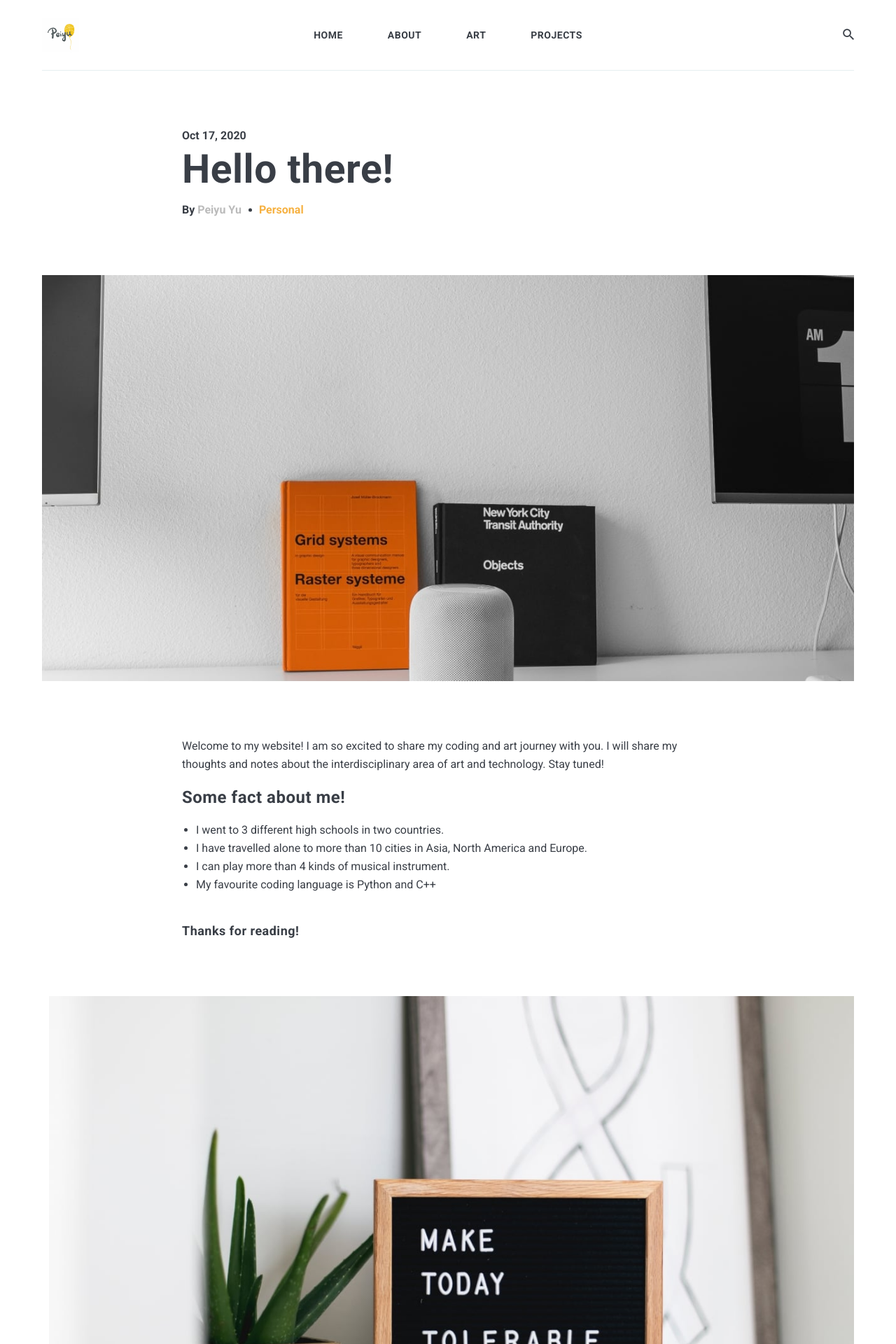
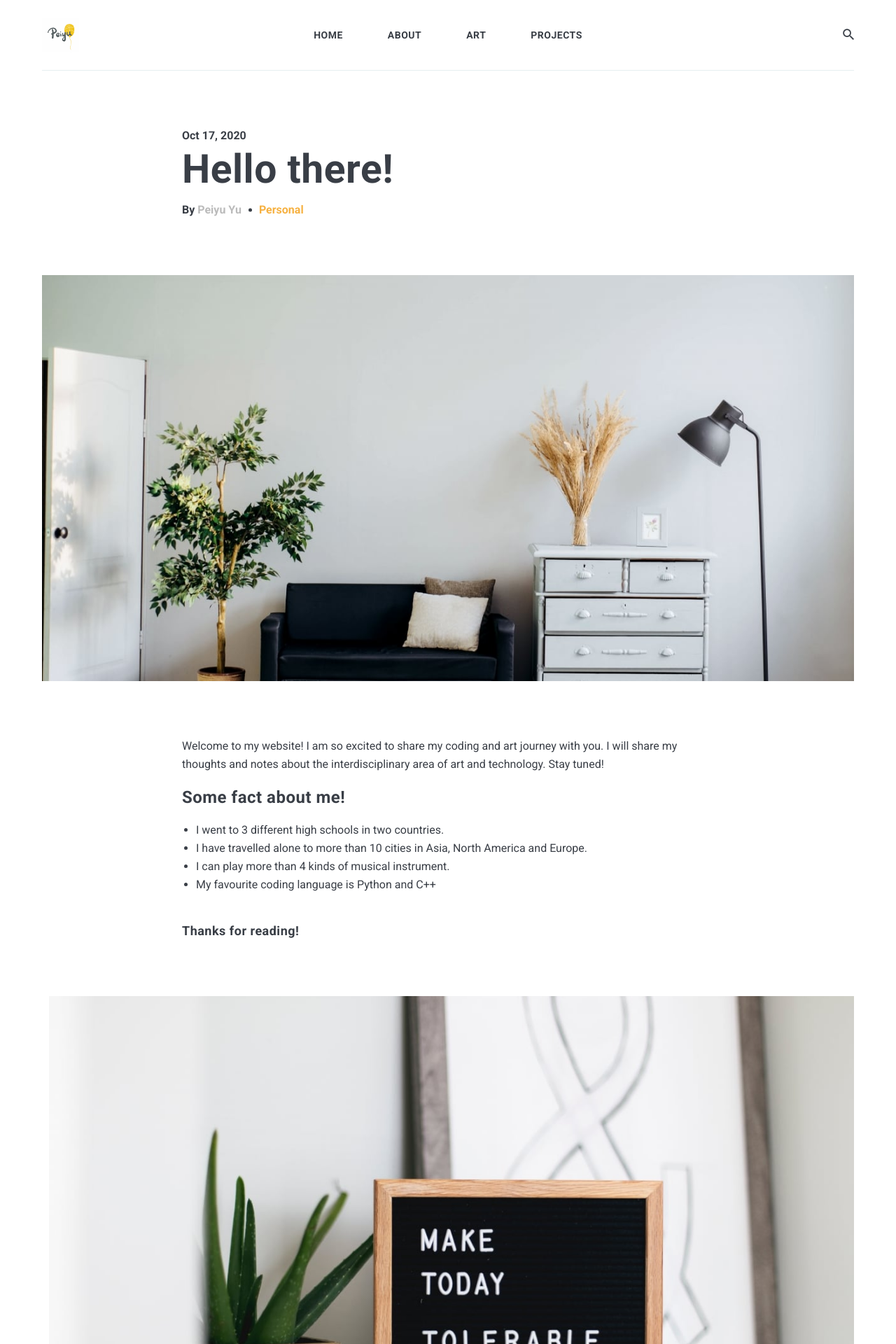
Before and after one commit to PYyu6/PYyu6.github.io, a Jekyll site: the page built from _posts/2020-10-17-hello-there.markdown, in a window 1280 px wide. Shown: the top 1920 px of the page at 70% size. Built offline with Jekyll 4.4.1, drawn with Linux system fonts in a browser that asks for light colours; nearby versions of some CDN libraries.

Commit message:
small fix

```diff
--- a/_posts/2020-10-17-hello-there.markdown
+++ b/_posts/2020-10-17-hello-there.markdown
@@ -2,7 +2,7 @@
 layout: post
 title:  "Hello there!"
 date:   2020-10-17 18:05:55 +0300
-image:  02.jpg
+image:  07.jpg
 tags:   Personal
 ---
 
```
Also changed, not shown: _pages/projects.md (+1 -1 lines).
